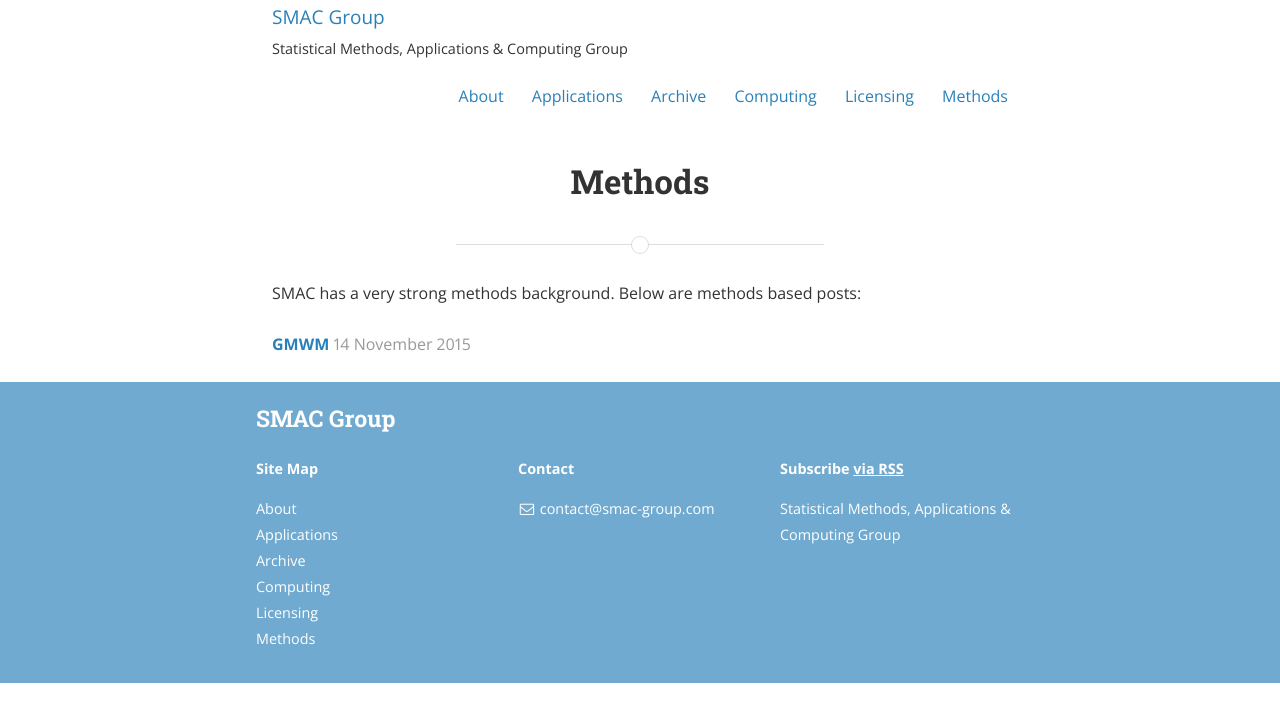
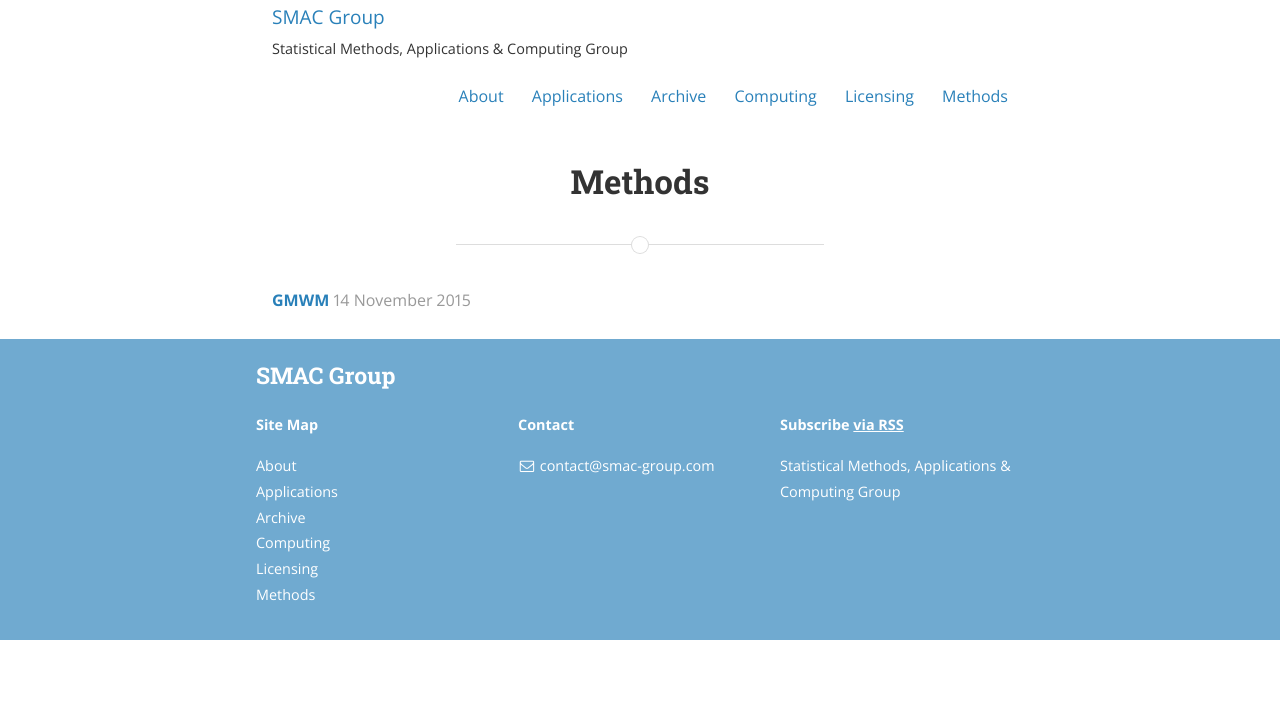
Before and after one commit to SMAC-Group/smac-group.github.io, a Jekyll site: the page built from methods.md, in a window 1280 px wide. Shown: the top 722 px of the page. Built offline with Jekyll 4.4.1, drawn with Linux system fonts in a browser that asks for light colours; nearby versions of some CDN libraries; a style sheet for code colours, icons or effects is not loaded.

Commit message:
intro methods

```diff
--- a/methods.md
+++ b/methods.md
@@ -4,7 +4,6 @@ title: Methods
 permalink: /methods/
 ---
 
-SMAC has a very strong methods background. Below are methods based posts:
 
 <ul class="posts-list">
 	{% for post in site.categories['methods'] %}
```
Also changed, not shown: assets/images/staff/wyang.jpg.
